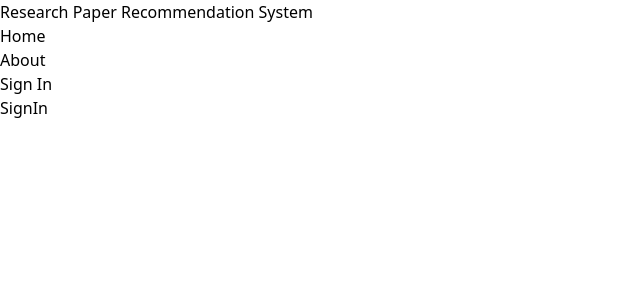
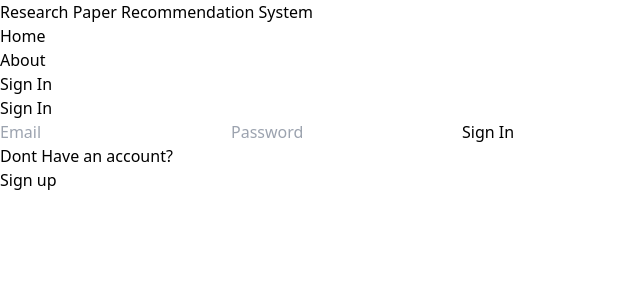
Before and after one commit to shashankmishra4702/Research-Paper-Recommendation-System, a React (Vite) app in the folder client/: page /sign-in in a window 1280 px wide. Shown: the top 300 px of the page, without its empty margins (0-640 px from the left). Built offline with nearby package versions, Linux system fonts and the light colour scheme.

Commit message:
Complete Signin page functionality

```diff
--- a/client/src/pages/SignIn.jsx
+++ b/client/src/pages/SignIn.jsx
@@ -1,9 +1,121 @@
-import React from 'react'
+import { useState } from 'react';
+import { Link, useNavigate } from 'react-router-dom';
+
+// import {
+//   signInStart,
+//   signInSuccess,
+//   signInFailure,
+// } from '../redux/user/userSlice';
+// import { useDispatch, useSelector } from 'react-redux';
+// import OAuth from '../components/OAuth';
 
 export default function SignIn() {
+  const [formData, setFormData] = useState({});
+  const [error, setError] = useState(false);
+  const [loading, setLoading] = useState(false);
+  const navigate = useNavigate();
+  // const dispatch = useDispatch();
+
+  const handleChange = (e) => {
+    setFormData({ ...formData, [e.target.id]: e.target.value });
+  };
+
+
+  const handleSubmit = async (e) => {
+
+     e.preventDefault();
+
+    try {
+      setLoading(true);
+      setError(false);
+
+      const res = await fetch('/api/auth/signin', {
+        method: 'POST',
+        headers: {
+          'Content-Type': 'application/json',
+        },
+        body: JSON.stringify(formData),
+      });
+
+      const data = await res.json();
+      setLoading(false);
+      if (data.success === false) {
+        setError(true);
+        return;
+      }
+      navigate('/');
+    } catch (error) {
+      setLoading(false);
+      setError(true);
+    }
+  };
+
+
+  // const handleSubmit = async (e) => {
+  //   e.preventDefault();
+  //   try {
+  //     dispatch(signInStart());
+  //     const res = await fetch('/api/auth/signin', {
+  //       method: 'POST',
+  //       headers: {
+  //         'Content-Type': 'application/json',
+  //       },
+  //       body: JSON.stringify(formData),
+  //     });
+  //     const data = await res.json();
+  //     if (data.success === false) {
+  //       dispatch(signInFailure(data));
+  //       return;
+  //     }
+  //     dispatch(signInSuccess(data));
+  //     navigate('/');
+  //   } catch (error) {
+  //     dispatch(signInFailure(error));
+  //   }
+  // };
+
   return (
-    <div>
-      SignIn
+    <div className='p-3 max-w-lg mx-auto'>
+      <h1 className='text-3xl text-center font-semibold my-7'>Sign In</h1>
+      <form onSubmit={handleSubmit} className='flex flex-col gap-4'>
+
+        <input
+          type='email'
+          placeholder='Email'
+          id='email'
+          className='bg-slate-100 p-3 rounded-lg'
+          onChange={handleChange}
+        />
+
+        <input
+          type='password'
+          placeholder='Password'
+          id='password'
+          className='bg-slate-100 p-3 rounded-lg'
+          onChange={handleChange}
+        />
+
+        <button
+          disabled={loading}
+          className='bg-slate-700 text-white p-3 rounded-lg uppercase hover:opacity-95 disabled:opacity-80'
+        >
+          {loading ? 'Loading...' : 'Sign In'}
+        </button>
+
+      </form>
+
+      <div className='flex gap-2 mt-5'>
+        <p>Dont Have an account?</p>
+        <Link to='/sign-up'>
+          <span className='text-blue-500'>Sign up</span>
+        </Link>
+      </div>
+        <p className='text-red-700 mt-5'>{error && 'Something went wrong!'}</p>
     </div>
   )
+
+
+
+
+
 }
--- a/client/src/pages/SignUp.jsx
+++ b/client/src/pages/SignUp.jsx
@@ -5,7 +5,7 @@
   const [formData, setFormData] = useState({});
   const [error, setError] = useState(false);
   const [loading, setLoading] = useState(false);
-  // const navigate = useNavigate();
+  const navigate = useNavigate();
 
 
   const handleChange = (e) => {
@@ -35,7 +35,7 @@
         setError(true);
         return;
       }
-      // navigate('/sign-in');
+      navigate('/sign-in');
     } catch (error) {
       setLoading(false);
       setError(true);
```
